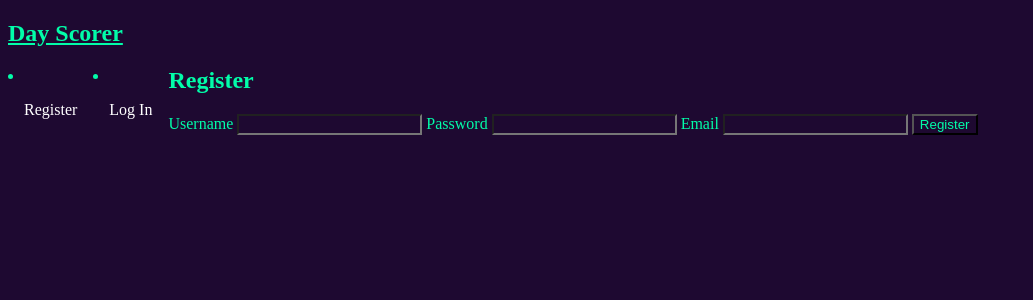
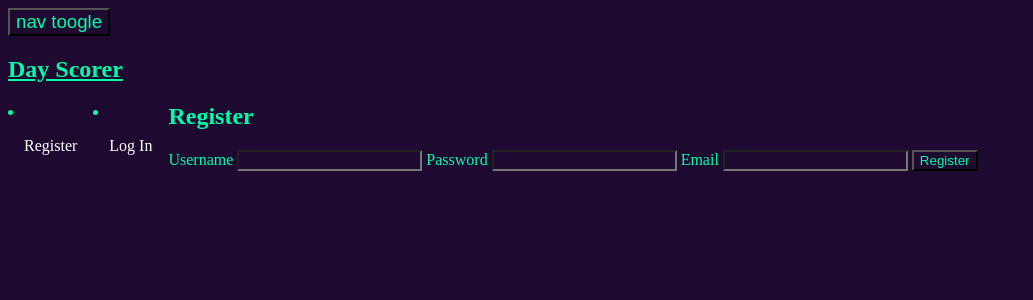
Before and after one commit to rjames711/Life_Scorer, a Flask app: page /register in a window 1280 px wide. Shown: the top 300 px of the page, without its empty margins (0-1033 px from the left). Run offline with Flask 2, Linux system fonts and the light colour scheme.

Commit message:
Added a toggle button for the nav bar

```diff
--- /dev/null
+++ b/Life_Scorer/static/base.js
@@ -0,0 +1,9 @@
+function toggleTop(){
+    navbar = document.getElementById('nav');
+    if (nav.style.display === "none"){
+        nav.style.display = '';
+    }
+    else{
+        nav.style.display='none';
+    }
+}
--- a/Life_Scorer/templates/base.html
+++ b/Life_Scorer/templates/base.html
@@ -1,7 +1,8 @@
 <!doctype html>
 <title>{% block title %}{% endblock %} Day Scorer</title>
 <link rel="stylesheet" href="{{ url_for('static', filename='style.css') }}">
-<nav class="top">
+<button onclick="toggleTop()" >nav toogle</button>
+<nav class="top" id="nav">
 
   <h1><a href="{{ url_for('show_month') }}">Day Scorer</a></h1>
   {% if session['username'] %}
@@ -28,3 +29,4 @@
   {% endfor %}
   {% block content %}{% endblock %}
 </section>
+<script type="text/javascript" src="{{ url_for('static', filename = 'base.js') }}"></script>
--- a/Life_Scorer/templates/create_log.html
+++ b/Life_Scorer/templates/create_log.html
@@ -1,7 +1,10 @@
 {% extends 'base.html' %}
 
 {% block header %}
-  <h1 class="top" >{% block title %}Log a Task {{session['username']}}, Today: {{score}}{% endblock %}</h1>
+  <h1 class="topple" >
+    {% block title %}
+    Log a Task {{session['username']}}, Today: {{score}}</h1>
+    {% endblock %}
     <meta charset="utf-8">
   <meta name="viewport" content="width=device-width, initial-scale=1">
   <script src="https://ajax.googleapis.com/ajax/libs/jquery/3.3.1/jquery.min.js"></script>
```
